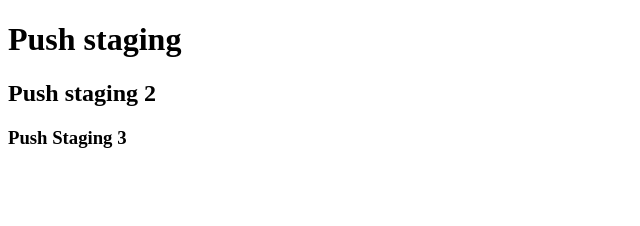
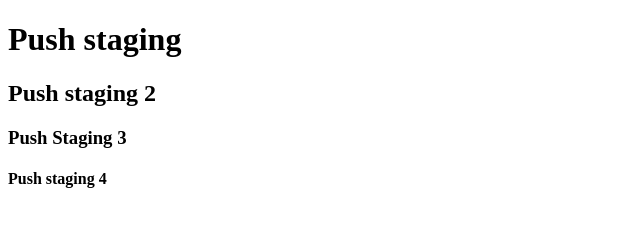
Before and after one commit to mattjcv/belajar-niomic, a plain HTML site: page header.html in a window 1280 px wide. Shown: the whole page, without its empty margins (0-640 px from the left). Drawn offline with Linux system fonts and the light colour scheme.

Commit message:
added h4 element

```diff
--- a/header.html
+++ b/header.html
@@ -8,5 +8,6 @@
     <h1>Push staging</h1>
     <h2>Push staging 2</h2>
     <h3>Push Staging 3</h3>
+    <h4>Push staging 4</h4>
   </body>
 </html>
```
